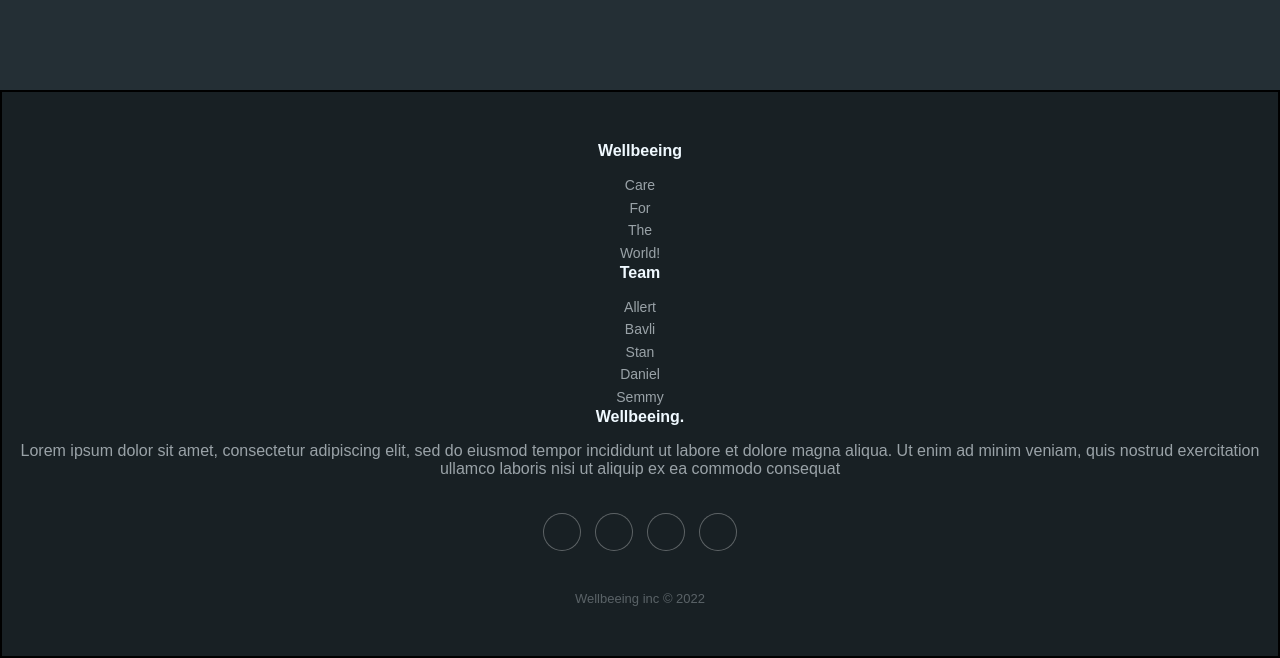
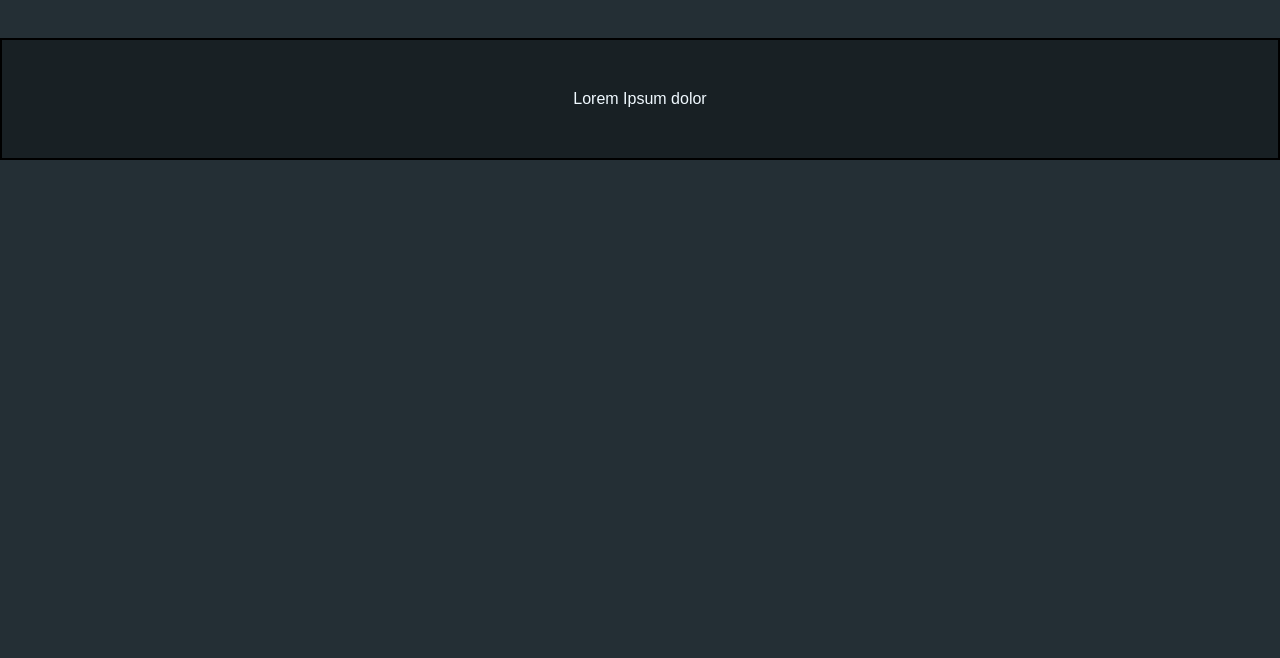
Before and after one commit to Blightningpower/Wellbeeing_webshop, a PHP site: page /html/homepage.html in a window 1280 px wide. Shown: the part 742-1400 px from the top of the page. After the commit the page ends 902 px from the top, so only its background shows below. Run offline with PHP 8.4, Linux system fonts and the light colour scheme.

Commit message:
View upgrades

```diff
--- a/html/homepage.html
+++ b/html/homepage.html
@@ -1,16 +1,15 @@
 <!DOCTYPE html>
 <html lang="en">
 <head>
-    <meta charset="utf-8">
-    <link rel="apple-touch-icon" sizes="180x180" href="../img/apple-touch-icon.png">
-    <link rel="icon" type="image/png" sizes="32x32" href="../img/favicon-32x32.png">
-    <link rel="icon" type="image/png" sizes="16x16" href="../img/favicon-16x16.png">
+    <link rel="apple-touch-icon" sizes="180x180" href="/img/apple-touch-icon.png">
+    <link rel="icon" type="image/png" sizes="32x32" href="/img/favicon-32x32.png">
+    <link rel="icon" type="image/png" sizes="16x16" href="/img/favicon-16x16.png">
     <meta name="viewport" content="width=device-width, initial-scale=1.0">
 
 <!--Webshop stylesheet-->
-    <link rel="stylesheet" href="../css/homepage.css">
+    <link rel="stylesheet" href="/css/homepage.css">
 
-    <title>Wellbeeing Webshop</title>
+    <title>OPP Webshop</title>
 
 </head>
 <body>
@@ -137,46 +137,7 @@
     </table>
 </section>
 
-<!-------Footer------>
-<div class="footer-dark">
-    <footer>
-        <div class="container">
-            <div class="row">
-                <div class="col-sm-6 col-md-3 item">
-                    <h3>Well<span>bee</span>ing</h3>
-                    <ul>
-                        <li><a href="#">Care</a></li>
-                        <li><a href="#">For</a></li>
-                        <li><a href="#">The</a></li>
-                        <li><a href="#">World!</a></li>
-                    </ul>
-                </div>
-                <div class="col-sm-6 col-md-3 item">
-                    <h3>Team
-                    </h3>
-                    <ul>
-                        <li><a href="#">Allert</a></li>
-                        <li><a href="#">Bavli</a></li>
-                        <li><a href="#">Stan</a></li>
-                        <li><a href="#">Daniel</a></li>
-                        <li><a href="#">Semmy</a></li>
-                    </ul>
-                </div>
-                <div class="col-md-6 item text">
-                    <h3>Well<span>bee</span>ing.</h3>
-                    <p>Lorem ipsum dolor sit amet, consectetur adipiscing elit, sed do eiusmod tempor incididunt ut
-                        labore et dolore magna aliqua. Ut enim ad minim veniam, quis nostrud exercitation ullamco
-                        laboris nisi ut aliquip ex ea commodo consequat</p>
-                </div>
-                <div class="col item social"><a href="#"><i class="icon ion-social-facebook"></i></a><a href="#"><i
-                        class="icon ion-social-twitter"></i></a><a href="#"><i
-                        class="icon ion-social-snapchat"></i></a><a href="#"><i
-                        class="icon ion-social-instagram"></i></a></div>
-            </div>
-            <p class="copyright">Well<span>bee</span>ing inc © 2022</p>
-        </div>
+<footer>Lorem Ipsum dolor</footer>
 
-    </footer>
-</div>
 </body>
 </html>
```
Also changed, not shown: other parts of html/homepage.html (+15 -14 lines), css/homepage.css (+23 -7 lines), css/Schermafbeelding 2023-01-13 110953.png (added), css/Schermafbeelding 2023-01-13 123345.png (added), img/Bijenkast.png, img/Bijenkast.webp (deleted), img/FRIENDLY FLOWERS Bloemenzaden.jpg (deleted), img/FRIENDLY FLOWERS Bloemenzaden.png, img/Horti Tops Bloemenzaden.png (added), img/Horti Tops Bloemenzaden.webp (deleted), img/Sluis Garden bloemenzaden.png (added), img/Sluis Garden bloemenzaden.webp (deleted), img/bijenkast.jpg (added). Lines whose indentation alone changed are shown as unchanged.
